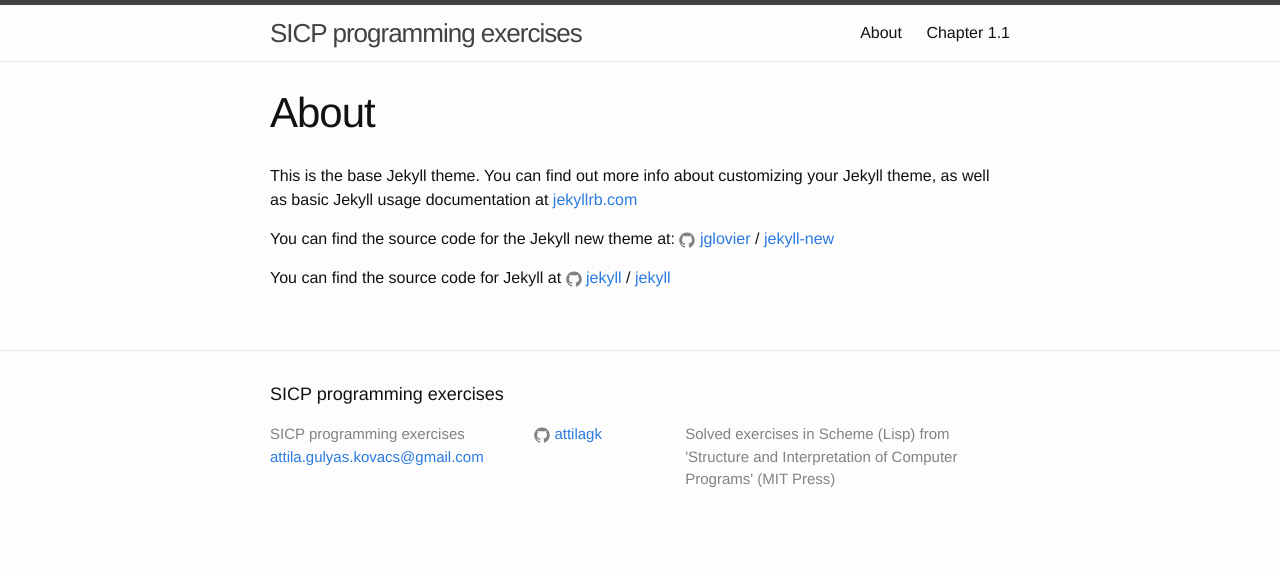
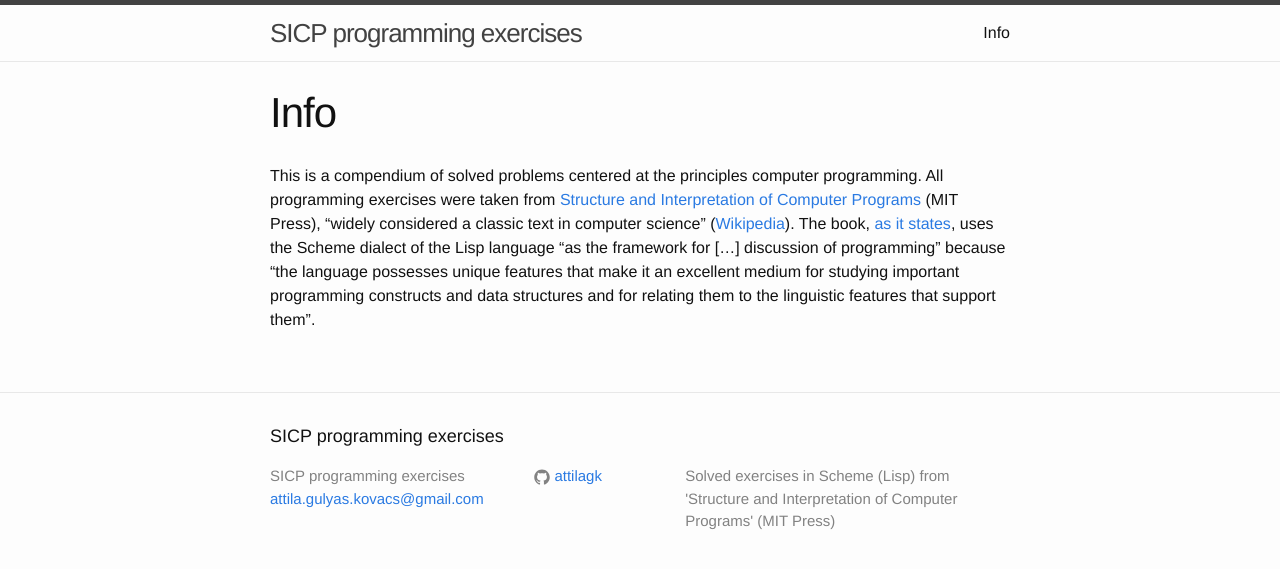
Before and after one commit to attilagk/SICP-programming-exercises, a Jekyll site: the page built from about.md, in a window 1280 px wide. Shown: the top 569 px of the page. Built offline with Jekyll 4.4.1, drawn with Linux system fonts in a browser that asks for light colours.

Commit message:
Info page written

```diff
--- a/about.md
+++ b/about.md
@@ -1,15 +1,11 @@
 ---
 layout: page
-title: About
-permalink: /about/
+title: Info
+permalink: /info/
 ---
 
-This is the base Jekyll theme. You can find out more info about customizing your Jekyll theme, as well as basic Jekyll usage documentation at [jekyllrb.com](http://jekyllrb.com/)
+This is a compendium of solved problems centered at the principles computer programming.  All programming exercises were taken from [Structure and Interpretation of Computer Programs][book] (MIT Press), "widely considered a classic text in computer science" ([Wikipedia][wikipedia]).  The book, [as it states][ch1], uses the Scheme dialect of the Lisp language "as the framework for [...] discussion of programming" because "the language possesses unique features that make it an excellent medium for studying important programming constructs and data structures and for relating them to the linguistic features that support them".
 
-You can find the source code for the Jekyll new theme at:
-{% include icon-github.html username="jglovier" %} /
-[jekyll-new](https://github.com/jglovier/jekyll-new)
-
-You can find the source code for Jekyll at
-{% include icon-github.html username="jekyll" %} /
-[jekyll](https://github.com/jekyll/jekyll)
+[book]: https://www.mitpress.mit.edu/sicp/full-text/book/book.html
+[wikipedia]: https://en.wikipedia.org/wiki/Structure_and_Interpretation_of_Computer_Programs
+[ch1]: https://mitpress.mit.edu/sicp/full-text/book/book-Z-H-9.html#%_chap_1
```
Also changed, not shown: _posts/2016-07-04-1.1-the-elements-of-programming.md (renamed from chapter-1/ch1.1/index.md, +1 -1 lines), _posts/2016-07-04-welcome-to-jekyll.markdown (deleted, +0 -33 lines), Gemfile.lock.
